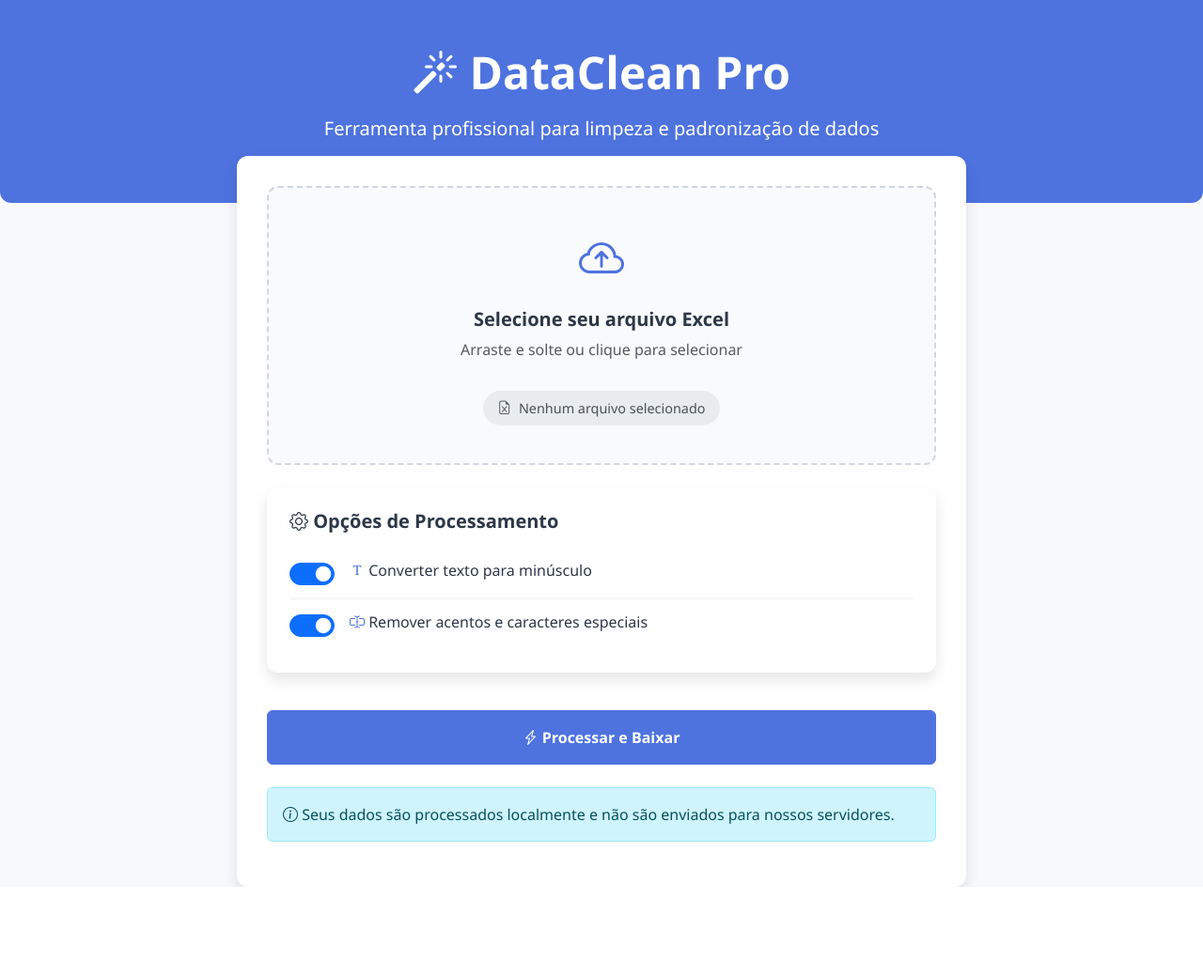
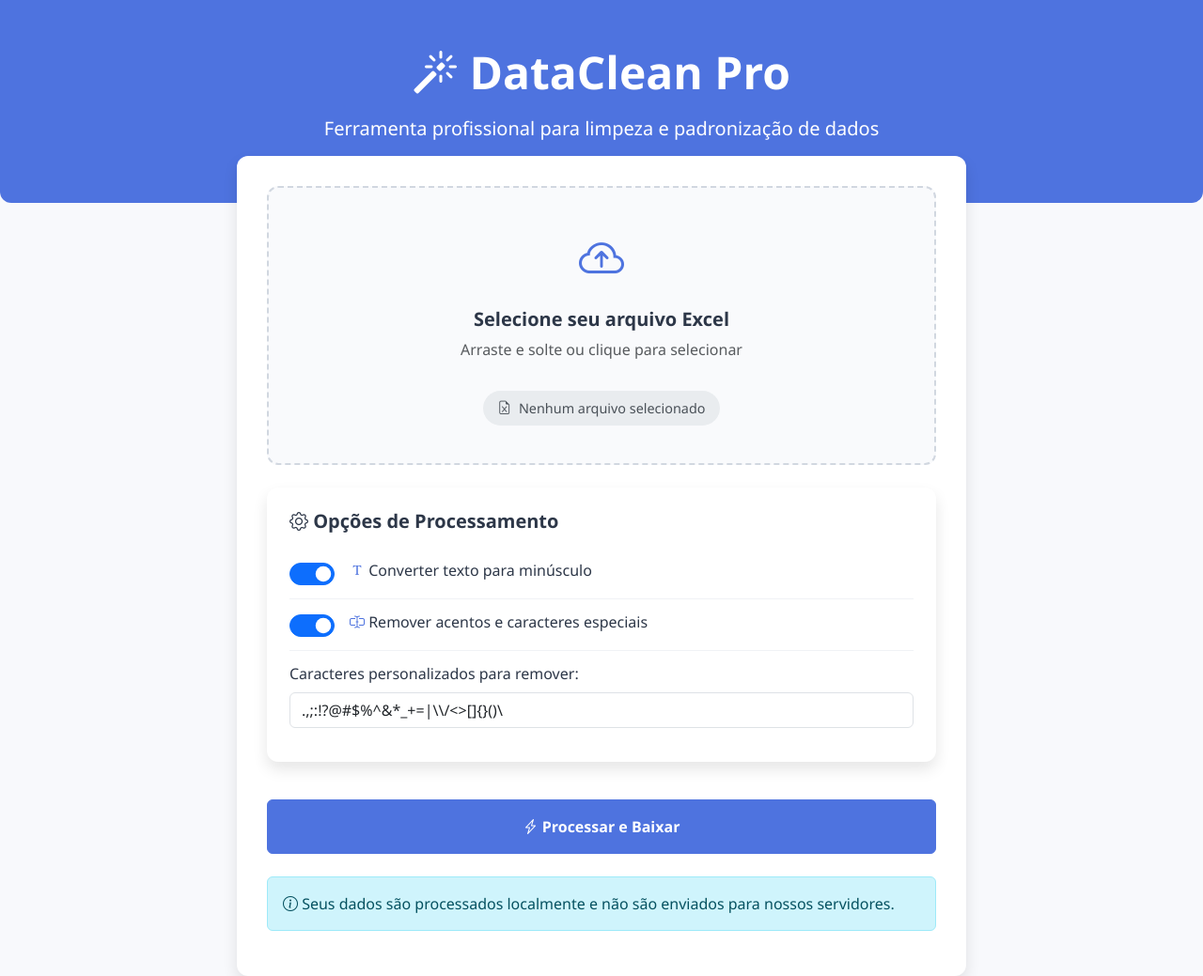
Before and after one commit to Douglasprojetospro/limpador-web, a Flask app: page / in a window 1280 px wide. Shown: the whole page at 94% size. Before the commit the page ends 944 px from the top, so only its background shows below. Run offline with Flask 3, Linux system fonts and the light colour scheme; parts of the project's set-up code (start-up, migrations or seed data) failed here and were passed over.

Commit message:
Update index.html

```diff
--- a/templates/index.html
+++ b/templates/index.html
@@ -122,6 +122,7 @@
     </div>
 
     <div class="container" style="max-width: 800px;">
+        <form method="POST" enctype="multipart/form-data">
             <div class="upload-container">
                 <div class="upload-area" id="dropArea">
                     <div class="upload-icon">
@@ -133,7 +134,7 @@
                         <i class="bi bi-file-earmark-excel"></i>
                         <span id="fileName">Nenhum arquivo selecionado</span>
                     </span>
-                <input type="file" id="fileInput" accept=".xlsx,.xls" class="d-none">
+                    <input type="file" name="file" id="fileInput" accept=".xlsx,.xls" class="d-none" required>
                 </div>
 
                 <div class="option-card mt-4">
@@ -143,7 +144,7 @@
 
                     <div class="option-item d-flex align-items-center">
                         <div class="form-check form-switch flex-grow-1">
-                        <input class="form-check-input" type="checkbox" id="lowercaseOption" checked>
+                            <input class="form-check-input" type="checkbox" name="minusculo" id="lowercaseOption" checked>
                             <label class="form-check-label" for="lowercaseOption">
                                 <i class="bi bi-fonts" style="color: var(--primary-color);"></i>
                                 Converter texto para minúsculo
@@ -153,38 +154,49 @@
 
                     <div class="option-item d-flex align-items-center">
                         <div class="form-check form-switch flex-grow-1">
-                        <input class="form-check-input" type="checkbox" id="specialCharsOption" checked>
+                            <input class="form-check-input" type="checkbox" name="remover" id="specialCharsOption" checked>
                             <label class="form-check-label" for="specialCharsOption">
                                 <i class="bi bi-input-cursor-text" style="color: var(--primary-color);"></i>
                                 Remover acentos e caracteres especiais
                             </label>
                         </div>
                     </div>
+
+                    <div class="option-item">
+                        <label class="form-label" for="customChars">
+                            Caracteres personalizados para remover:
+                        </label>
+                        <input type="text" class="form-control" name="caracteres" id="customChars" value=".,;:!?@#$%^&*_+=|\\/<>[]{}()\"'`~">
+                    </div>
                 </div>
 
-            <button class="btn btn-primary w-100 mt-3 py-3">
+                <button type="submit" class="btn btn-primary w-100 mt-3 py-3">
                     <i class="bi bi-lightning-charge"></i> Processar e Baixar
                 </button>
+
+                {% if erro %}
+                <div class="alert alert-danger mt-4" role="alert">
+                    <i class="bi bi-exclamation-triangle"></i> {{ erro }}
+                </div>
+                {% endif %}
 
                 <div class="alert alert-info mt-4" role="alert">
                     <i class="bi bi-info-circle"></i> Seus dados são processados localmente e não são enviados para nossos servidores.
                 </div>
             </div>
+        </form>
     </div>
 
     <script src="https://cdn.jsdelivr.net/npm/bootstrap@5.3.0/dist/js/bootstrap.bundle.min.js"></script>
     <script>
-        // File selection handling
         const dropArea = document.getElementById('dropArea');
         const fileInput = document.getElementById('fileInput');
         const fileName = document.getElementById('fileName');
 
-        // Click handler
         dropArea.addEventListener('click', () => {
             fileInput.click();
         });
 
-        // File input change handler
         fileInput.addEventListener('change', (e) => {
             if (fileInput.files.length) {
                 fileName.textContent = fileInput.files[0].name;
@@ -192,7 +204,6 @@
             }
         });
 
-        // Drag and drop handlers
         ['dragenter', 'dragover', 'dragleave', 'drop'].forEach(eventName => {
             dropArea.addEventListener(eventName, preventDefaults, false);
         });
```
Lines whose indentation alone changed are shown as unchanged.
